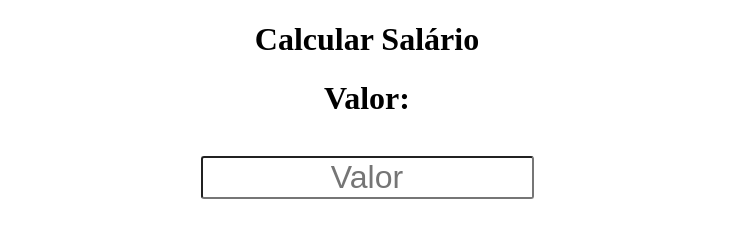
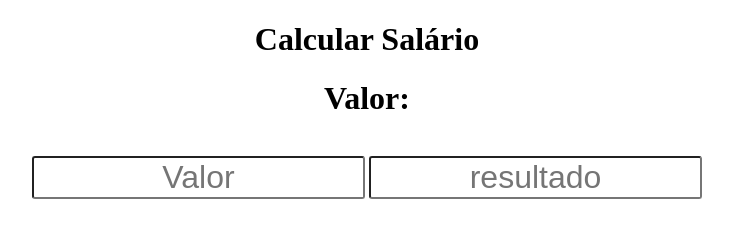
Before and after one commit to gabisatelis/php, a plain HTML site: page index.html in a window 1280 px wide. Shown: the whole page, without its empty margins (273-1006 px from the left). Drawn offline with Linux system fonts and the light colour scheme.

Commit message:
Update index.html

```diff
--- a/index.html
+++ b/index.html
@@ -19,6 +19,7 @@
         </label>
         <br>
         <input type="text" name="txtValor" id="tValor" size="15" maxlength="15" style="font-size: 2pc; border-radius: 3px; text-align:center;" placeholder="Valor" required>
+        <input type="text" name="txtresultadop" id="tValor" size="15" maxlength="15" style="font-size: 2pc; border-radius: 3px; text-align:center;" placeholder="resultado" required>
         <br><br>
     </form>
     </center>
```
